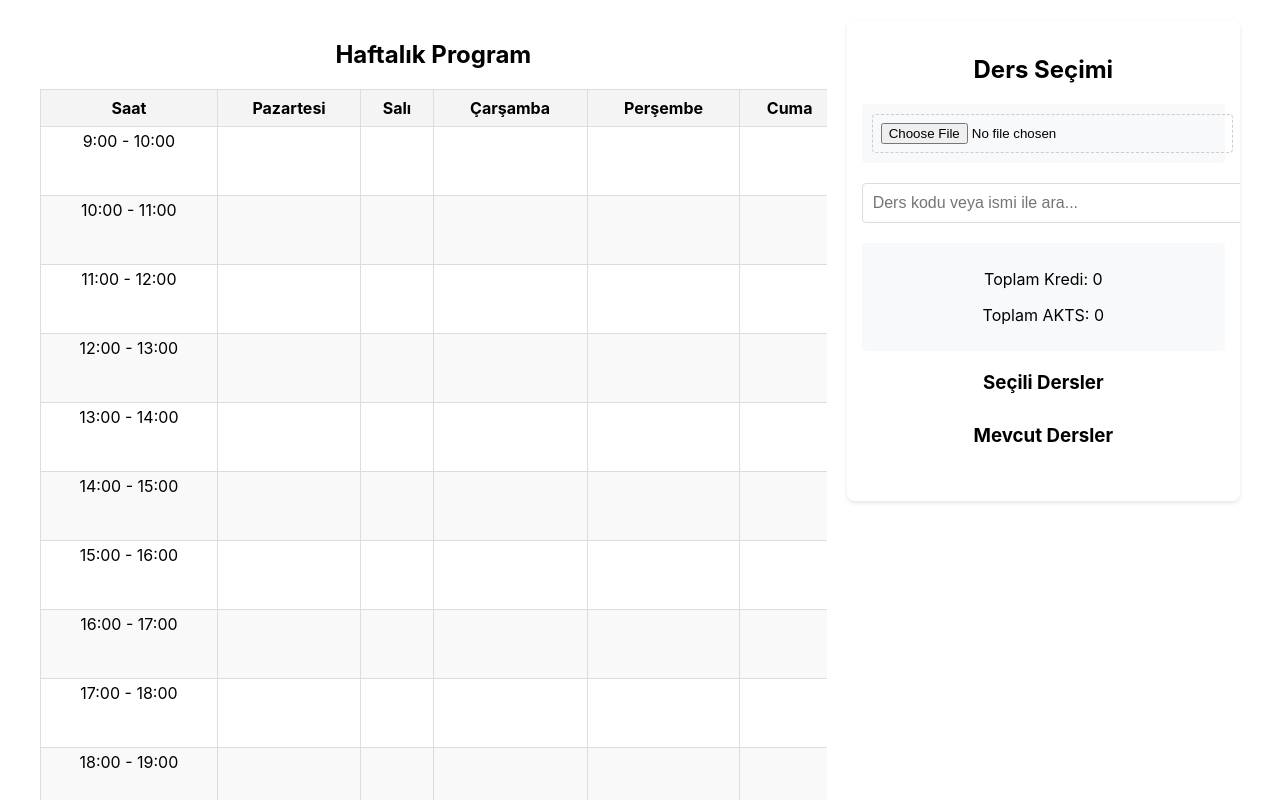
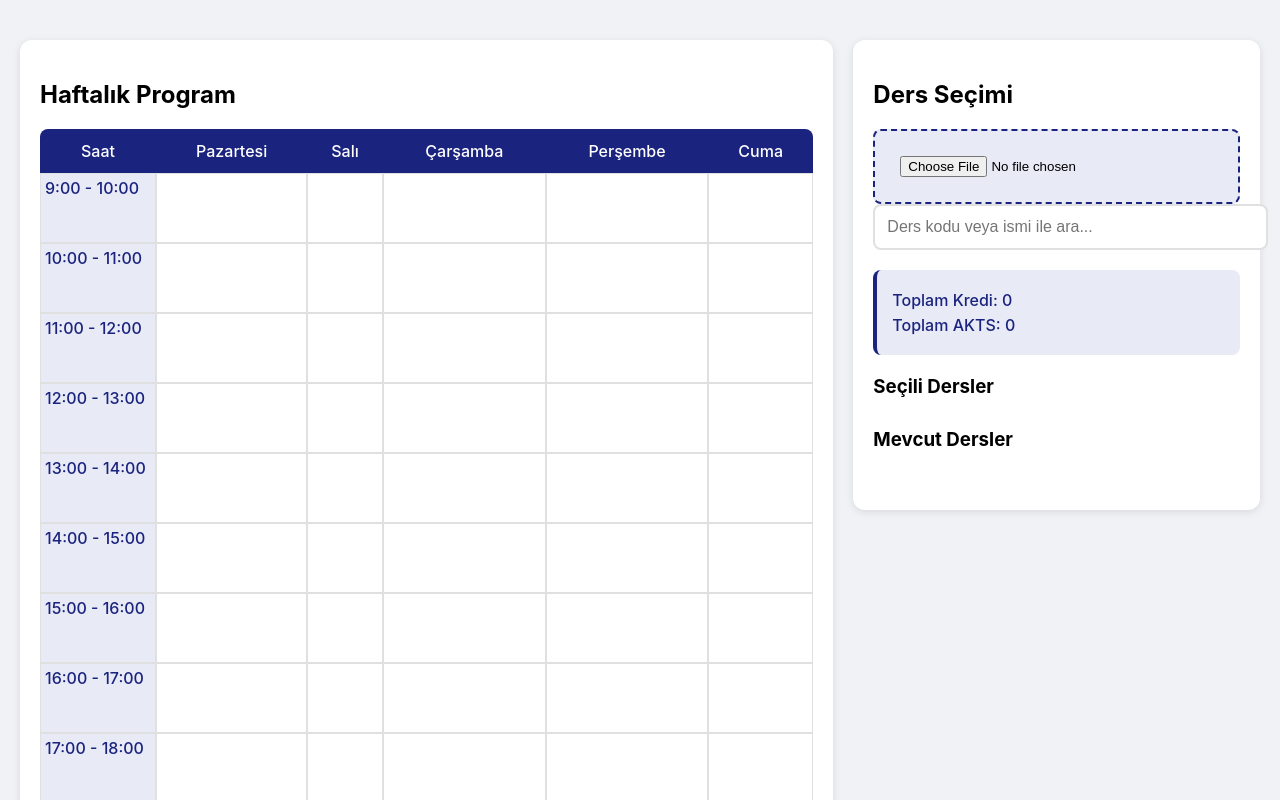
Before and after one commit to burakguclu/Scheduler, a React (Create React App) app: page / in a window 1280 px wide. Shown: the top 800 px of the page. Built offline with nearby package versions, Linux system fonts and the light colour scheme.

Commit message:
Visual upgrades are done

```diff
--- a/src/App.css
+++ b/src/App.css
@@ -1,5 +1,7 @@
 .App {
-  text-align: center;
+  background-color: #f0f2f5;
+  min-height: 100vh;
+  padding: 20px 0;
 }
 
 .App-logo {
@@ -39,12 +41,15 @@
 
 .container {
   padding: 20px;
-  max-width: 1200px;
+  max-width: 1400px;
   margin: 0 auto;
 }
 
 .course-selection {
-  margin-bottom: 30px;
+  background: white;
+  padding: 20px;
+  border-radius: 12px;
+  box-shadow: 0 2px 8px rgba(0,0,0,0.1);
 }
 
 .course-list {
@@ -55,12 +60,15 @@
 }
 
 .course-item {
-  border: 1px solid #ddd;
-  padding: 10px;
-  border-radius: 4px;
-  display: flex;
-  justify-content: space-between;
-  align-items: center;
+  border: 1px solid #e0e0e0;
+  padding: 15px;
+  border-radius: 8px;
+  transition: all 0.3s;
+}
+
+.course-item:hover {
+  box-shadow: 0 4px 12px rgba(0,0,0,0.1);
+  border-color: #1a237e;
 }
 
 .course-item button {
@@ -73,27 +81,47 @@
 }
 
 .weekly-schedule {
-  overflow-x: auto;
+  background: white;
+  padding: 20px;
+  border-radius: 12px;
+  box-shadow: 0 2px 8px rgba(0,0,0,0.1);
 }
 
 table {
   width: 100%;
-  border-collapse: collapse;
-  min-width: 800px;
-}
-
-th, td {
-  border: 1px solid #ddd;
-  padding: 8px;
-  text-align: center;
+  border-collapse: separate;
+  border-spacing: 0;
+  background: white;
 }
 
 th {
-  background-color: #f4f4f4;
+  background-color: #1a237e;
+  color: white;
+  padding: 12px 8px;
+  font-weight: 500;
 }
 
-tr:nth-child(even) {
-  background-color: #f9f9f9;
+th:first-child {
+  width: 100px;
+  border-top-left-radius: 8px;
+}
+
+th:last-child {
+  border-top-right-radius: 8px;
+}
+
+td {
+  height: 50px;
+  vertical-align: top;
+  padding: 4px;
+  border: 1px solid #e0e0e0;
+}
+
+td:first-child {
+  width: 100px;
+  background-color: #e8eaf6;
+  font-weight: 500;
+  color: #1a237e;
 }
 
 .search-bar {
@@ -102,18 +130,30 @@ tr:nth-child(even) {
 
 .search-bar input {
   width: 100%;
-  max-width: 400px;
-  padding: 10px;
-  border: 1px solid #ddd;
-  border-radius: 4px;
+  padding: 12px;
+  border: 2px solid #e0e0e0;
+  border-radius: 8px;
   font-size: 16px;
+  transition: border-color 0.3s;
+}
+
+.search-bar input:focus {
+  border-color: #1a237e;
+  outline: none;
 }
 
 .credits-info {
+  background: #e8eaf6;
+  padding: 15px;
+  border-radius: 8px;
   margin: 20px 0;
-  padding: 10px;
-  background-color: #f8f9fa;
-  border-radius: 4px;
+  border-left: 4px solid #1a237e;
+}
+
+.credits-info p {
+  margin: 5px 0;
+  color: #1a237e;
+  font-weight: 500;
 }
 
 .selected-courses {
@@ -121,22 +161,32 @@ tr:nth-child(even) {
 }
 
 .selected-course-item {
-  background-color: #e9ecef;
-  padding: 10px;
+  background: #f5f5f5;
+  padding: 12px;
   margin-bottom: 10px;
-  border-radius: 4px;
-  display: flex;
-  justify-content: space-between;
-  align-items: center;
+  border-radius: 8px;
+  border-left: 4px solid #1a237e;
+  transition: transform 0.2s;
+}
+
+.selected-course-item:hover {
+  transform: translateX(5px);
 }
 
 .remove-button {
-  background-color: #dc3545;
+  background-color: #c62828;
   color: white;
   border: none;
-  padding: 5px 10px;
-  border-radius: 4px;
+  padding: 8px 16px;
+  border-radius: 6px;
   cursor: pointer;
+  font-weight: 500;
+  transition: all 0.3s;
+}
+
+.remove-button:hover {
+  background-color: #b71c1c;
+  transform: translateY(-2px);
 }
 
 .course-info {
@@ -150,29 +200,41 @@ tr:nth-child(even) {
 }
 
 .add-button {
-  background-color: #28a745;
+  background-color: #1a237e;
   color: white;
   border: none;
-  padding: 8px 15px;
-  border-radius: 4px;
+  padding: 8px 16px;
+  border-radius: 6px;
   cursor: pointer;
+  font-weight: 500;
+  transition: all 0.3s;
+}
+
+.add-button:hover {
+  background-color: #283593;
+  transform: translateY(-2px);
 }
 
 .scheduled-course {
+  padding: 6px;
+  border-radius: 6px;
   margin: 2px 0;
-  border-radius: 4px;
-  color: white;
-  font-size: 12px;
-  box-shadow: 0 1px 3px rgba(0,0,0,0.2);
+  font-size: 11px;
+  box-shadow: 0 2px 4px rgba(0,0,0,0.2);
+  transition: transform 0.2s;
+}
+
+.scheduled-course:hover {
+  transform: scale(1.05);
 }
 
 .course-code {
-  font-weight: bold;
-  margin-bottom: 2px;
+  font-weight: 600;
+  margin-bottom: 3px;
 }
 
 .course-room {
-  font-size: 10px;
+  font-size: 9px;
   opacity: 0.9;
 }
 
@@ -181,17 +243,6 @@ tr:nth-child(even) {
   grid-template-columns: 2fr 1fr; /* Sol taraf 2 birim, sağ taraf 1 birim genişlikte */
   gap: 20px;
   align-items: start;
-}
-
-.course-selection {
-  position: sticky;
-  top: 20px;
-  max-height: calc(100vh - 40px);
-  overflow-y: auto;
-  padding: 15px;
-  background: white;
-  border-radius: 8px;
-  box-shadow: 0 2px 4px rgba(0,0,0,0.1);
 }
 
 .available-courses {
@@ -242,20 +293,36 @@ td {
 }
 
 .file-upload {
-  margin-bottom: 20px;
-  padding: 10px;
-  background-color: #f8f9fa;
-  border-radius: 4px;
+  background: #e8eaf6;
+  padding: 15px;
+  border-radius: 8px;
+  border: 2px dashed #1a237e;
+  text-align: center;
+  transition: all 0.3s;
+}
+
+.file-upload:hover {
+  background: #c5cae9;
 }
 
 .file-input {
   width: 100%;
-  padding: 8px;
-  border: 1px dashed #ccc;
-  border-radius: 4px;
+  padding: 10px;
   cursor: pointer;
 }
 
 .file-input:hover {
   border-color: #007bff;
 }
+
+/* Responsive tasarım için */
+@media (max-width: 1200px) {
+  .split-layout {
+    grid-template-columns: 1fr;
+  }
+
+  .course-selection {
+    position: static;
+    margin-top: 20px;
+  }
+}
--- a/src/App.js
+++ b/src/App.js
@@ -43,6 +43,7 @@ function App() {
     setSelectedCourses([...selectedCourses, course]);
     setTotalCredits(prev => prev + Number(course.credits));
     setTotalECTS(prev => prev + Number(course.ects));
+    setSearchTerm(''); // Arama kutusunu temizle
   };
 
   const handleCourseRemove = (courseToRemove) => {
```
